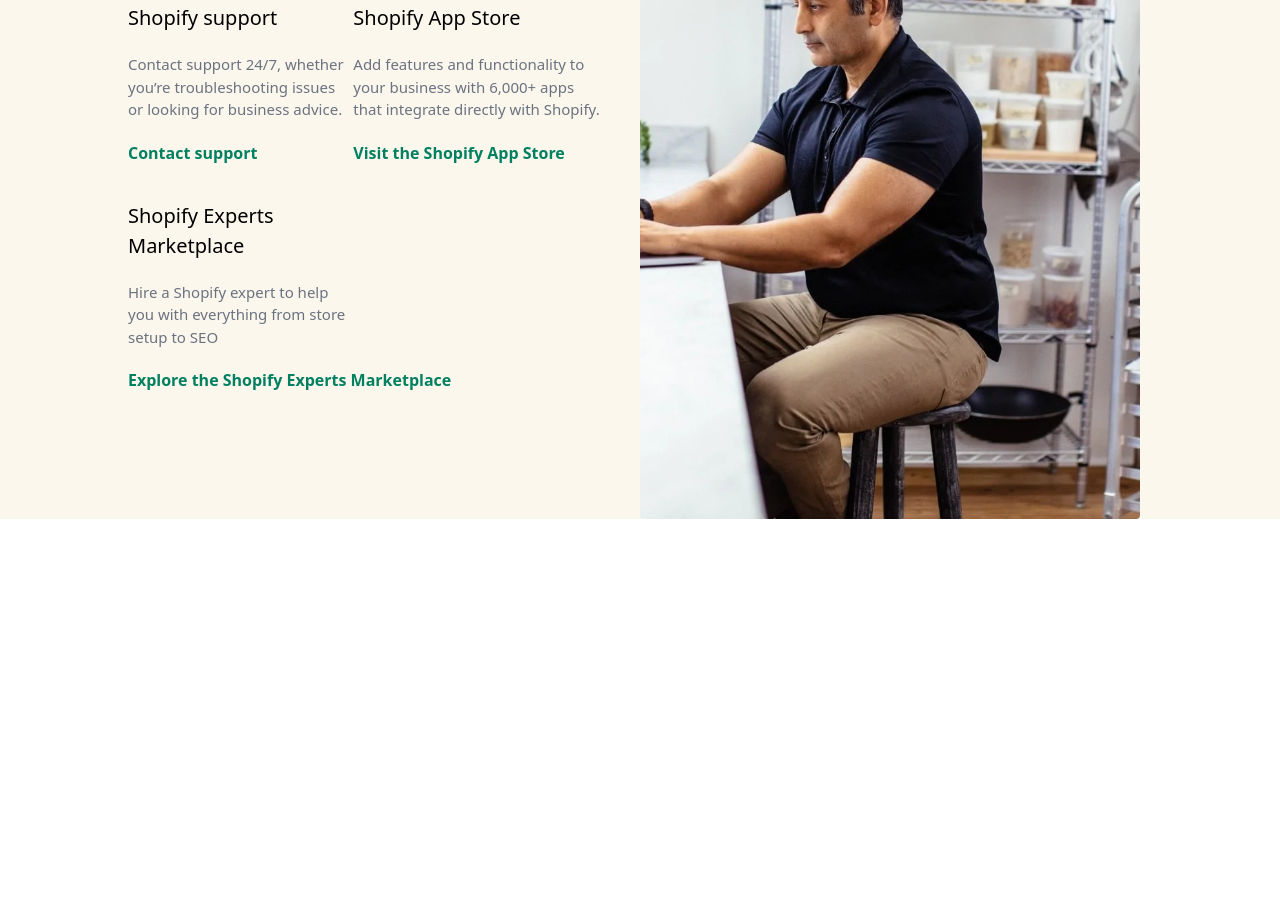
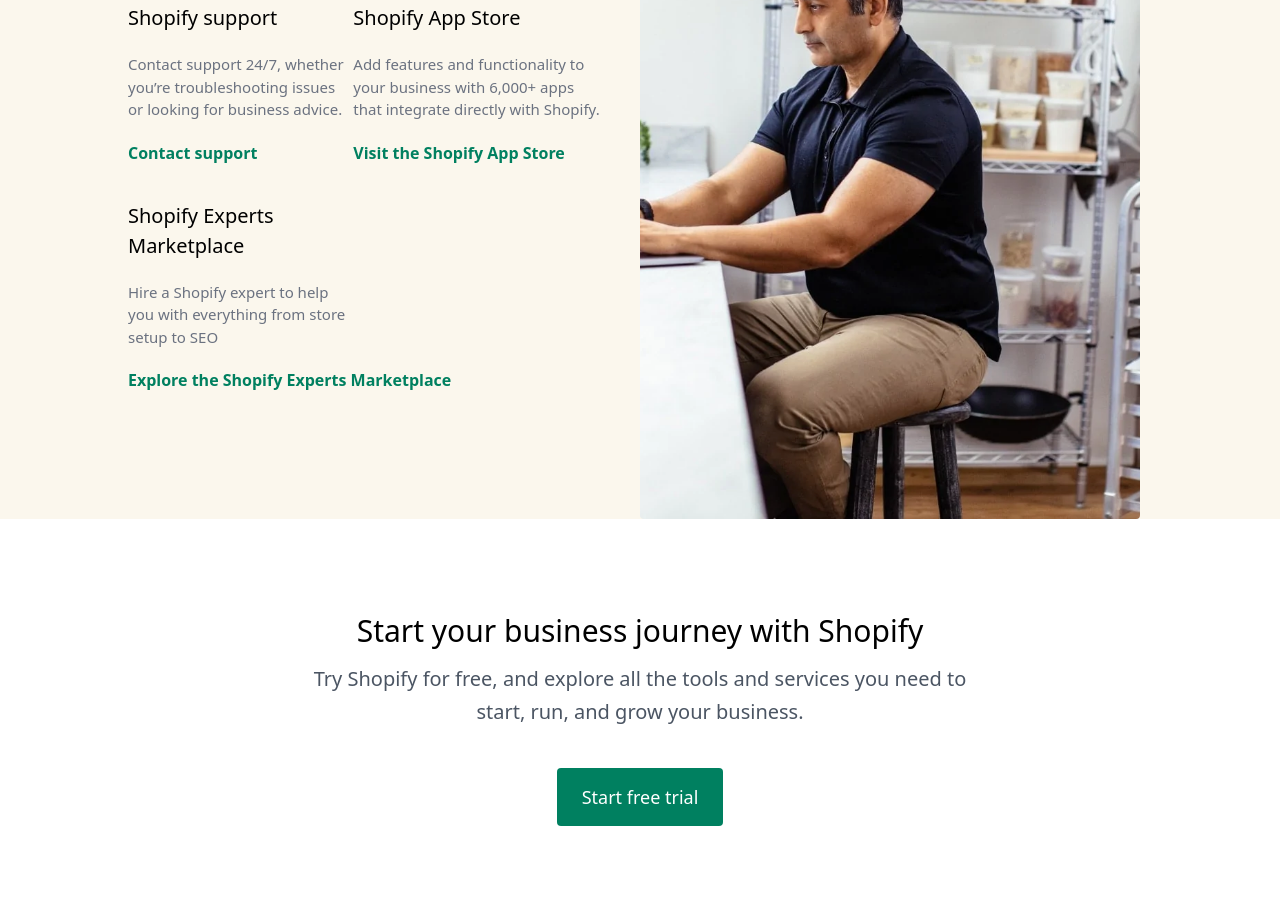
Before and after one commit to vignesh1127/shopifyclone, a plain HTML site: page index.html in a window 1280 px wide. Shown: the part 5479-6401 px from the top of the page. Before the commit the page ends 5998 px from the top, so only its background shows below. Drawn offline with nearby package versions, Linux system fonts and the light colour scheme.

Commit message:
SECTION 7

```diff
--- a/index.html
+++ b/index.html
@@ -318,5 +318,16 @@
             </div>
           </section>
     </div>
+    <div class="md:px-[80px]">
+        <section class="text-gray-600 body-font">
+            <div class="container px-5 py-24 mx-auto">
+              <div class="text-center mb-10">
+                <h1 class="md:text-[30px] text-2xl font-small title-font text-black mb-4">Start your business journey with Shopify</h1>
+                <p class="text-[20px] md:w-[700px] leading-relaxed  mx-auto text-gray-500s">Try Shopify for free, and explore all the tools and services you need to start, run, and grow your business.</p>
+              </div>
+              <button class="flex mx-auto text-white bg-[#008060] border-0 py-2 px-8 focus:outline-none hover:bg-[#084f3f] rounded text-lg py-[15px] px-[25px]">Start free trial</button>
+            </div>
+          </section>
+    </div>
 </body>
 </html>
```
